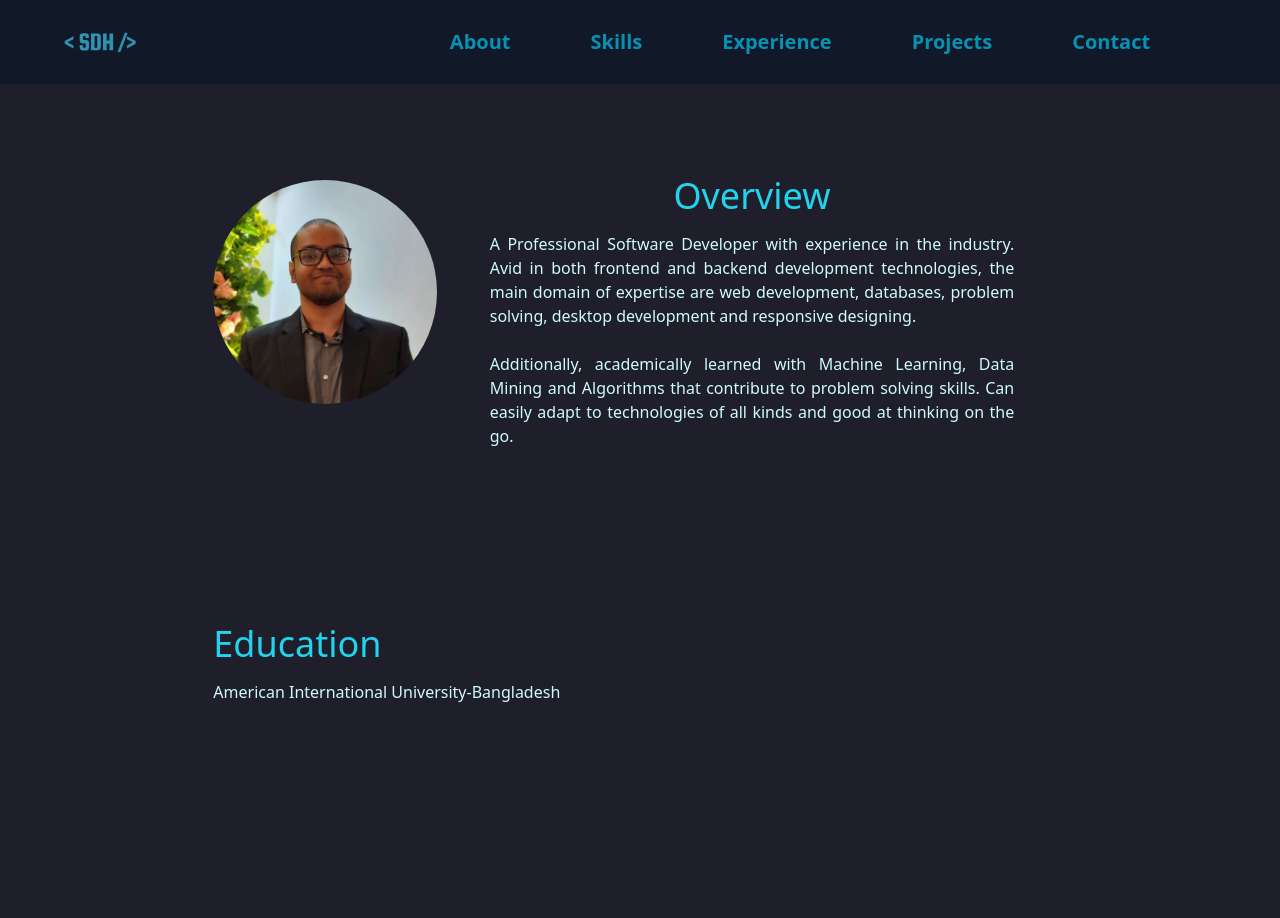
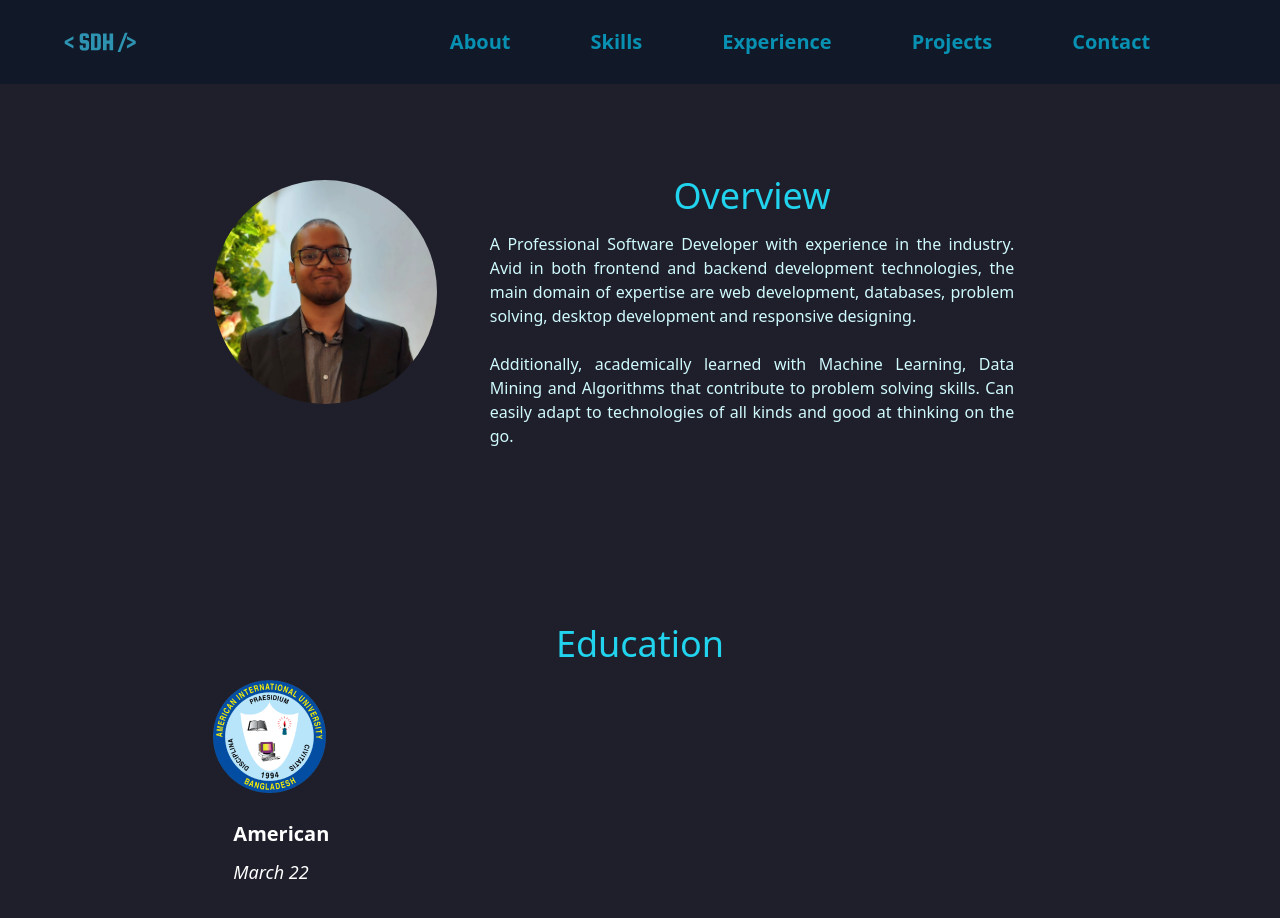
Before and after one commit to snigdho611/snigdho611.dev, a Next.js app: page /about in a window 1280 px wide. Shown: the top 918 px of the page. Built offline with nearby package versions, Linux system fonts and the light colour scheme.

Commit message:
Refactored Education components

```diff
--- a/src/components/About/Background/index.tsx
+++ b/src/components/About/Background/index.tsx
@@ -34,48 +34,60 @@ const Background = () => {
       baseRef.current,
       {
         opacity: 0,
-        x: 500,
+        x: -500,
       },
       { opacity: 1, x: 0, duration: 1 }
     );
   }, []);
   return (
     <div className="mx-auto w-8/12 flex flex-row mt-40" ref={baseRef}>
-      <div
-      // className="w-fit mx-auto"
-      >
+      <div className="w-full">
         <h1
-          className="text-4xl text-cyan-400
+          className="text-4xl text-center text-cyan-400
          my-4"
         >
           Education
         </h1>
-        <div className="text-justify  text-cyan-100">
-          <div>{edu[0].name}</div>
-          {/* <p>
+        <div className="text-justify text-cyan-100">
+          {/* <div
+          // className="text-center"
+          >
+            {edu[0].name}
+          </div> */}
+          <EducationRow />
+        </div>
+      </div>
+    </div>
+  );
+};
+
+export default Background;
+
+{
+  /* <p>
 I'm from Dhaka, Bangladesh. I've always had an interest in computers
 and software, mostly influenced by video games and music software.
 </p>
-          <br /> */}
-          {/* <EducationRow name="ABC" imageURL="/ABC" degree="ABC" time="abc" /> */}
-          {/* <p>
+<br /> */
+}
+{
+  /* <EducationRow name="ABC" imageURL="/ABC" degree="ABC" time="abc" /> */
+}
+{
+  /* <p>
 Additionally, academically learned with Machine Learning, Data
 Mining and Algorithms that contribute to problem solving skills. Can
 easily adapt to technologies of all kinds and good at thinking on
   the go.
-          </p> */}
-        </div>
-      </div>
-      {/* <div className="w-5/12">
+</p> */
+}
+{
+  /* <div className="w-5/12">
   <div
     className="bg-cover w-56 h-56 rounded-full mx-auto my-5"
     style={{
       backgroundImage: "url(/images/profilepic.jpg)",
     }}
   />
-      </div> */}
-    </div>
-  );
-};
-
-export default Background;
+</div> */
+}
--- a/src/components/Education/EducationCard/index.tsx
+++ b/src/components/Education/EducationRow/EducationCard/index.tsx
@@ -8,7 +8,12 @@ interface EducationCardProps {
 const EducationCard: React.FC<EducationCardProps> = ({ imageURL }) => {
   return (
     <div className="education-card">
-      <Image src={imageURL} alt="Image not found" height={113} width={113} />
+      <Image
+        src={imageURL || "/images/education/AIUB.png"}
+        alt="Image not found"
+        height={113}
+        width={113}
+      />
     </div>
   );
 };
--- a/src/components/Education/EducationRow/index.tsx
+++ b/src/components/Education/EducationRow/index.tsx
@@ -1,12 +1,12 @@
 import React from "react";
-import EducationCard from "../EducationCard";
+import EducationCard from "./EducationCard";
 
 export interface EducationRowProps {
   id?: number;
-  name: string;
-  imageURL: string;
-  degree: string;
-  time: string;
+  name?: string;
+  imageURL?: string;
+  degree?: string;
+  time?: string;
 }
 
 const EducationRow: React.FC<EducationRowProps> = ({
@@ -16,61 +16,56 @@ const EducationRow: React.FC<EducationRowProps> = ({
   time,
 }) => {
   return (
-    // <div className="education-row" style={{}}>
-    //   <div
-    //     style={{
-    //       width: "10%",
-    //     }}
-    //   >
-    //     <div
-    //       style={{
-    //         minWidth: "10px",
-    //         width: "10px",
-    //         minHeight: "100%",
-    //         backgroundColor: "#5BC0DE",
-    //         float: "right",
-    //       }}
-    //     />
-    //   </div>
-
-    //   <div style={{ paddingTop: "50px" }}>
-    //     <div
-    //       style={{
-    //         height: "10px",
-    //         minHeight: "10px",
-    //         minWidth: "60px",
-    //         width: "60px",
-    //         backgroundColor: "#5BC0DE",
-    //       }}
-    //     ></div>
-    //   </div>
-    //   <EducationCard imageURL={imageURL} />
-    //   <div
-    //     style={{
-    //       paddingLeft: "20px",
-    //       width: "38%",
-    //     }}
-    //   >
-    //     <div style={{ color: "#FFF", marginTop: "20px" }}>
-    //       <div
-    //         style={{ fontSize: "20px", fontWeight: "bold", margin: "5px 0px" }}
-    //       >
-    //         {name}
-    //       </div>
-    //       <div style={{ fontSize: "18px", margin: "10px 0px" }}>{degree}</div>
-    //       <div
-    //         style={{
-    //           fontSize: "18px",
-    //           margin: "10px 0px",
-    //           fontStyle: "italic",
-    //         }}
-    //       >
-    //         {time}
-    //       </div>
-    //     </div>
-    //   </div>
-    // </div>
+    <div>
+      <EducationCard imageURL={imageURL || ""} />
+      <div
+        style={{
+          paddingLeft: "20px",
+          width: "38%",
+        }}
+      >
+        <div style={{ color: "#FFF", marginTop: "20px" }}>
+          <div
+            style={{ fontSize: "20px", fontWeight: "bold", margin: "5px 0px" }}
+          >
+            {name || "American"}
+          </div>
+          <div
+            style={{
+              fontSize: "18px",
+              margin: "10px 0px",
+              fontStyle: "italic",
+            }}
+          >
+            {time || "March 22"}
+          </div>
+        </div>
+      </div>
+    </div>
   );
 };
 
 export default EducationRow;
+
+{
+  /* <div
+  style={{
+    minWidth: "10px",
+    width: "10px",
+    minHeight: "100%",
+    backgroundColor: "#5BC0DE",
+    float: "right",
+  }}
+/> */
+}
+{
+  /* <div
+  style={{
+    height: "10px",
+    minHeight: "10px",
+    minWidth: "60px",
+    width: "60px",
+    backgroundColor: "#5BC0DE",
+  }}
+></div> */
+}
--- /dev/null
+++ b/src/components/Skills/SkillSet/index.module.css
@@ -0,0 +1,5 @@
+@media (max-width: 500px) {
+  .responsive {
+    flex-direction: column;
+  }
+}
--- a/src/components/Skills/SkillSet/index.tsx
+++ b/src/components/Skills/SkillSet/index.tsx
@@ -1,4 +1,5 @@
 import React, { useRef } from "react";
+import classes from "./index.module.css";
 
 interface SkillSetProps {
   keyVal: number;
@@ -10,7 +11,11 @@ const SkillSet: React.FC<SkillSetProps> = ({ stackName, children, keyVal }) => {
   return (
     <div className="text-cyan-300" key={keyVal}>
       <h1 className="text-3xl text-center">{stackName}</h1>
-      <div className="flex flex-row my-5 justify-center">{children}</div>
+      <div
+        className={`flex flex-row my-5 justify-center ${classes.responsive}`}
+      >
+        {children}
+      </div>
     </div>
   );
 };
--- /dev/null
+++ b/src/components/Skills/index.module.css
@@ -0,0 +1,5 @@
+@media (max-width: 500px) {
+  .responsive {
+    flex-direction: column;
+  }
+}
--- a/src/components/Skills/index.tsx
+++ b/src/components/Skills/index.tsx
@@ -1,6 +1,7 @@
 import gsap from "gsap";
 import React, { useEffect, useLayoutEffect, useRef } from "react";
 import SkillSet from "./SkillSet";
+import classes from "./index.module.css";
 
 const data = [
   {
@@ -145,14 +146,14 @@ const Skills = () => {
 
   return (
     <div className="w-fit my-48 mx-auto flex flex-col" ref={baseRef}>
-      <div className="flex flex-row">
+      <div className={`flex flex-row ${classes.responsive}`}>
         {data.map((stack, i) => {
           if (stack.id !== 4) {
             return (
               <SkillSet keyVal={i} stackName={stack.name}>
                 {stack.tech.map((elem, i) => {
                   return (
-                    <div key={i} className="px-7">
+                    <div key={i} className="px-7 mx-auto">
                       <div
                         className="min-w-24 w-24 min-h-24 h-24"
                         style={{
@@ -187,7 +188,7 @@ const Skills = () => {
               <SkillSet keyVal={i} stackName={stack.name}>
                 {stack.tech.map((elem, i) => {
                   return (
-                    <div key={i} className="px-7">
+                    <div key={i} className="px-7 mx-auto">
                       <div
                         className="min-w-24 w-24 min-h-24 h-24"
                         style={{
```
Lines whose indentation alone changed are shown as unchanged.
